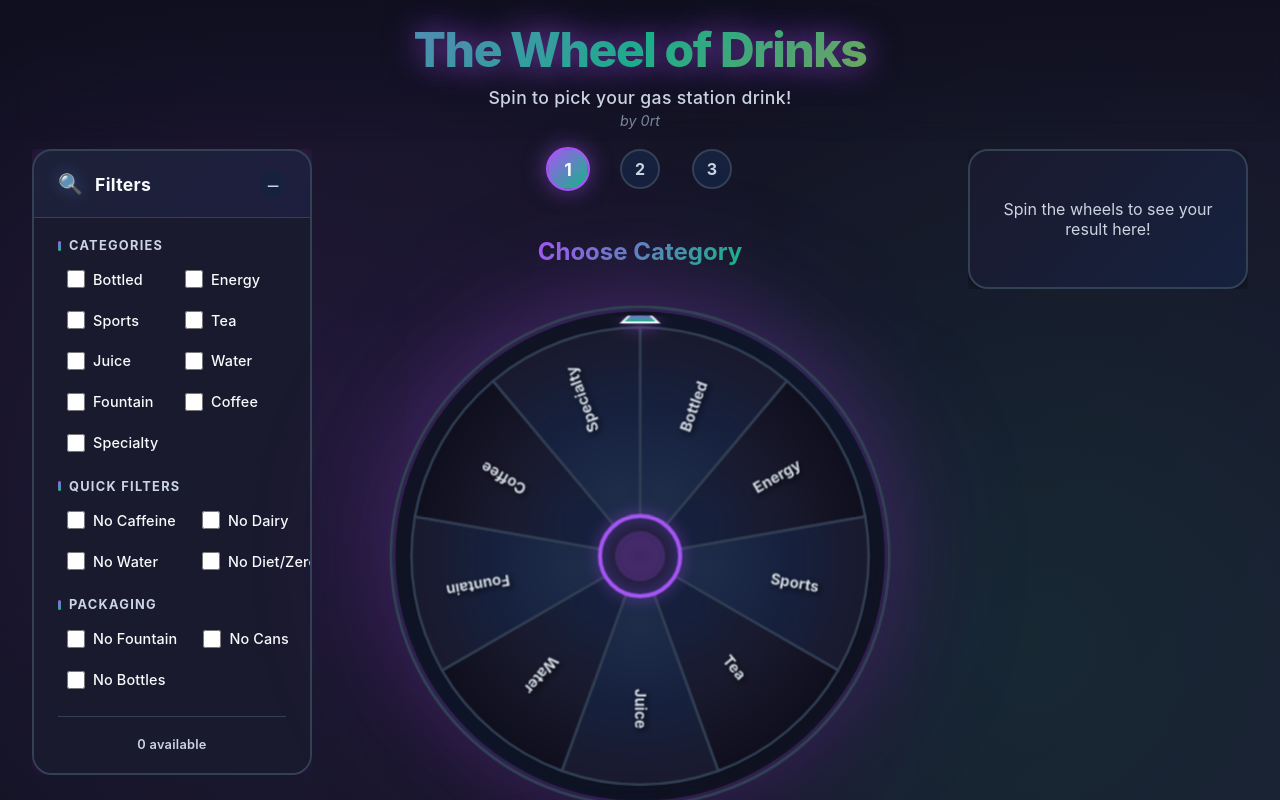
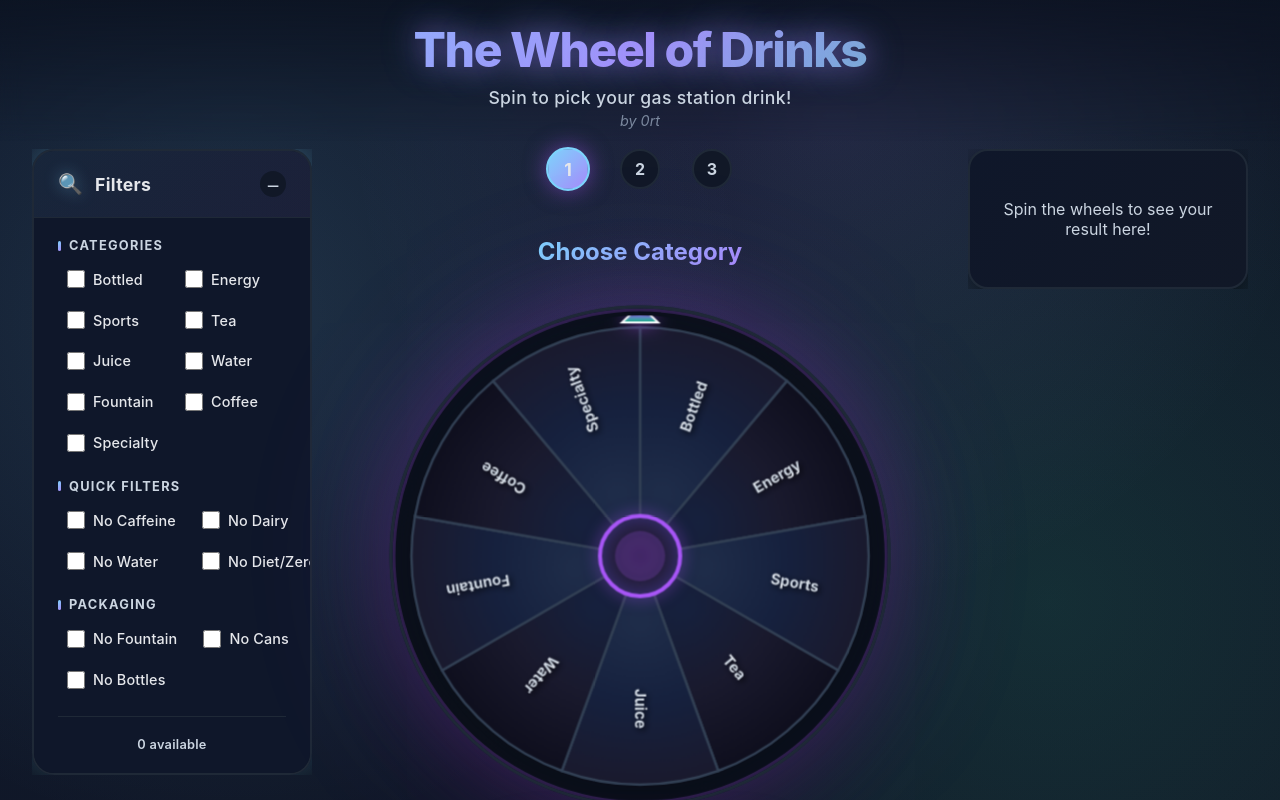
Before and after one commit to asp/WheelOfDrinks, a React (Vite) app: page / in a window 1280 px wide. Built offline with nearby package versions, Linux system fonts and the light colour scheme.

Commit message:
UI revamp: new obsidian neon palette, smoother panels

```diff
--- a/src/App.css
+++ b/src/App.css
@@ -4,7 +4,7 @@
   display: flex;
   flex-direction: column;
   overflow: hidden;
-  background: linear-gradient(135deg, var(--bg-primary) 0%, var(--bg-secondary) 100%);
+  background: linear-gradient(145deg, rgba(15, 23, 42, 0.95), rgba(17, 24, 39, 0.98));
   position: relative;
 }
 
@@ -16,8 +16,9 @@
   right: 0;
   bottom: 0;
   background:
-    radial-gradient(circle at 20% 50%, rgba(168, 85, 247, 0.1) 0%, transparent 50%),
-    radial-gradient(circle at 80% 80%, rgba(16, 185, 129, 0.1) 0%, transparent 50%);
+    radial-gradient(circle at 18% 40%, rgba(125, 211, 252, 0.14) 0%, transparent 45%),
+    radial-gradient(circle at 82% 75%, rgba(52, 211, 153, 0.12) 0%, transparent 50%),
+    radial-gradient(circle at 65% 15%, rgba(167, 139, 250, 0.12) 0%, transparent 45%);
   pointer-events: none;
   z-index: 0;
 }
@@ -32,7 +33,7 @@
   padding: 1.25rem 2rem 0.75rem;
   animation: fadeInDown 0.8s cubic-bezier(0.16, 1, 0.3, 1);
   flex-shrink: 0;
-  background: linear-gradient(180deg, rgba(15, 15, 30, 0.8) 0%, transparent 100%);
+  background: linear-gradient(180deg, rgba(11, 18, 32, 0.8) 0%, transparent 100%);
   backdrop-filter: blur(10px);
 }
 
@@ -165,6 +166,7 @@
   background-clip: padding-box;
   position: relative;
   isolation: isolate;
+  backdrop-filter: blur(6px);
 }
 
 .result-detail-item {
--- a/src/components/FilterPanel.css
+++ b/src/components/FilterPanel.css
@@ -2,12 +2,13 @@
   width: 100%;
   max-width: 500px;
   background: linear-gradient(135deg, var(--bg-secondary), var(--bg-tertiary));
-  border-radius: 20px;
+  border-radius: 22px;
   border: 2px solid var(--border-color);
   box-shadow: var(--shadow-md);
   overflow: hidden;
   transition: all 0.4s cubic-bezier(0.16, 1, 0.3, 1);
   animation: fadeInDown 0.8s cubic-bezier(0.16, 1, 0.3, 1);
+  backdrop-filter: blur(8px);
 }
 
 .filter-panel:hover {
@@ -23,6 +24,7 @@
   max-width: 100%;
   max-height: calc(100vh - 120px);
   overflow-y: auto;
+  scrollbar-color: var(--border-color) var(--bg-secondary);
 }
 
 .filter-panel-sidebar .filter-content {
@@ -56,11 +58,11 @@
   cursor: pointer;
   user-select: none;
   transition: all 0.3s cubic-bezier(0.16, 1, 0.3, 1);
-  background: linear-gradient(135deg, rgba(88, 166, 255, 0.05), rgba(124, 58, 237, 0.05));
+  background: linear-gradient(135deg, rgba(125, 211, 252, 0.08), rgba(167, 139, 250, 0.08));
 }
 
 .filter-header:hover {
-  background: linear-gradient(135deg, rgba(88, 166, 255, 0.1), rgba(124, 58, 237, 0.1));
+  background: linear-gradient(135deg, rgba(125, 211, 252, 0.12), rgba(167, 139, 250, 0.12));
 }
 
 .filter-header-content {
@@ -71,7 +73,7 @@
 
 .filter-icon {
   font-size: 1.25rem;
-  filter: drop-shadow(0 0 8px rgba(88, 166, 255, 0.4));
+  filter: drop-shadow(0 0 8px rgba(125, 211, 252, 0.4));
 }
 
 .filter-title {
@@ -93,7 +95,7 @@
   border-radius: 12px;
   font-size: 0.7rem;
   font-weight: 700;
-  box-shadow: 0 2px 10px rgba(88, 166, 255, 0.4);
+  box-shadow: 0 2px 10px rgba(125, 211, 252, 0.4);
   animation: badgePulse 2s ease-in-out infinite;
 }
 
@@ -124,7 +126,7 @@
 
 .filter-header:hover .filter-toggle {
   color: var(--accent-primary);
-  background: rgba(88, 166, 255, 0.15);
+  background: rgba(125, 211, 252, 0.15);
   transform: rotate(90deg);
 }
 
@@ -133,6 +135,7 @@
   border-top: 1px solid var(--border-color);
   animation: slideDown 0.4s cubic-bezier(0.16, 1, 0.3, 1);
   background: var(--bg-secondary);
+  backdrop-filter: blur(4px);
 }
 
 @keyframes slideDown {
--- a/src/index.css
+++ b/src/index.css
@@ -5,32 +5,32 @@
 }
 
 :root {
-  /* New Dark Modern Color Palette - Deep Purple & Emerald */
-  --bg-primary: #0f0f1e;
-  --bg-secondary: #1a1a2e;
-  --bg-tertiary: #16213e;
-  --bg-elevated: #1f2d4a;
+  /* Obsidian + Neon palette */
+  --bg-primary: #0b1220;
+  --bg-secondary: #0f172a;
+  --bg-tertiary: #111827;
+  --bg-elevated: #1a2438;
 
-  --accent-primary: #a855f7;
-  --accent-secondary: #10b981;
-  --accent-tertiary: #f59e0b;
-  --accent-glow: rgba(168, 85, 247, 0.4);
+  --accent-primary: #7dd3fc;   /* sky */
+  --accent-secondary: #a78bfa; /* violet */
+  --accent-tertiary: #34d399;  /* emerald */
+  --accent-glow: rgba(125, 211, 252, 0.38);
 
-  --text-primary: #f8fafc;
+  --text-primary: #e5e7eb;
   --text-secondary: #cbd5e1;
   --text-tertiary: #94a3b8;
 
-  --border-color: #334155;
-  --border-accent: #a855f7;
+  --border-color: #1f2937;
+  --border-accent: #7dd3fc;
 
-  --success: #10b981;
+  --success: #34d399;
   --warning: #f59e0b;
   --error: #ef4444;
 
-  --shadow-sm: 0 2px 8px rgba(0, 0, 0, 0.4);
-  --shadow-md: 0 4px 16px rgba(0, 0, 0, 0.5);
-  --shadow-lg: 0 8px 32px rgba(0, 0, 0, 0.6);
-  --shadow-glow: 0 0 20px var(--accent-glow);
+  --shadow-sm: 0 4px 10px rgba(0, 0, 0, 0.35);
+  --shadow-md: 0 8px 24px rgba(0, 0, 0, 0.45);
+  --shadow-lg: 0 12px 40px rgba(0, 0, 0, 0.55);
+  --shadow-glow: 0 0 28px var(--accent-glow);
 }
 
 body {
@@ -39,7 +39,9 @@ body {
     sans-serif;
   -webkit-font-smoothing: antialiased;
   -moz-osx-font-smoothing: grayscale;
-  background: var(--bg-primary);
+  background: radial-gradient(circle at 20% 20%, rgba(125, 211, 252, 0.08), transparent 30%),
+              radial-gradient(circle at 80% 0%, rgba(167, 139, 250, 0.08), transparent 25%),
+              var(--bg-primary);
   color: var(--text-primary);
   min-height: 100vh;
   overflow-x: hidden;
```
